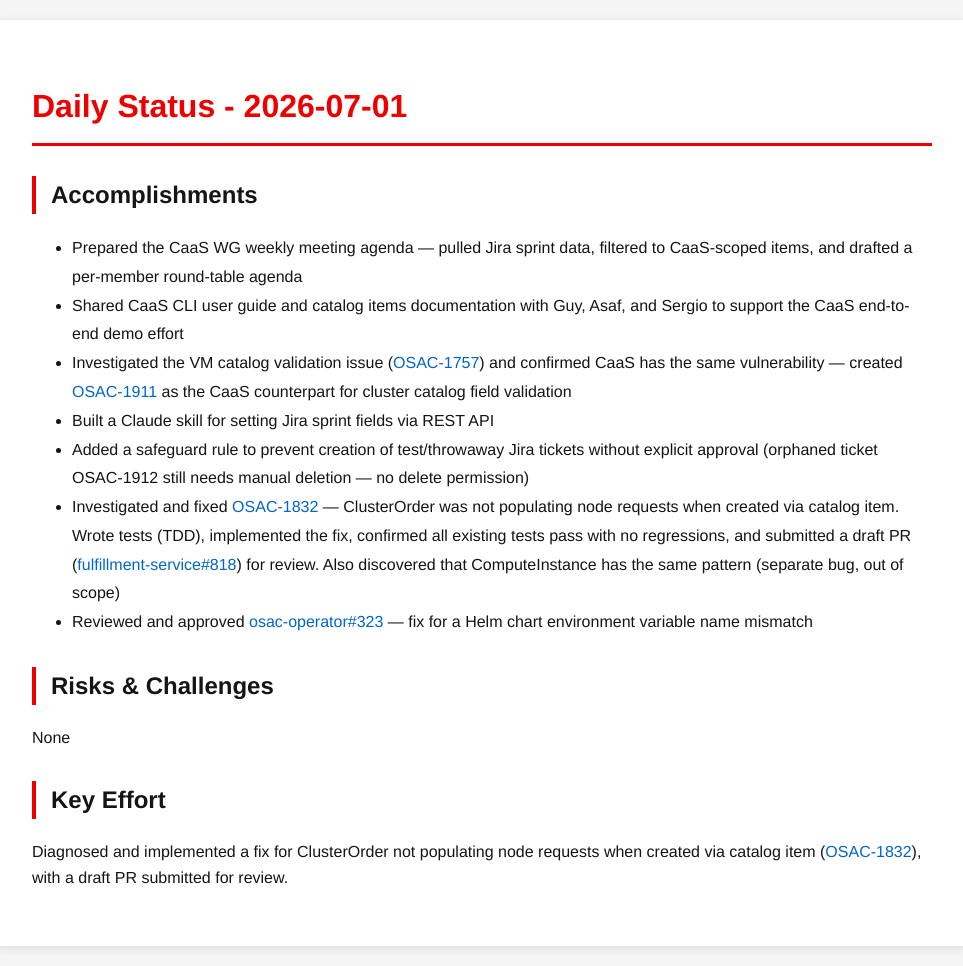
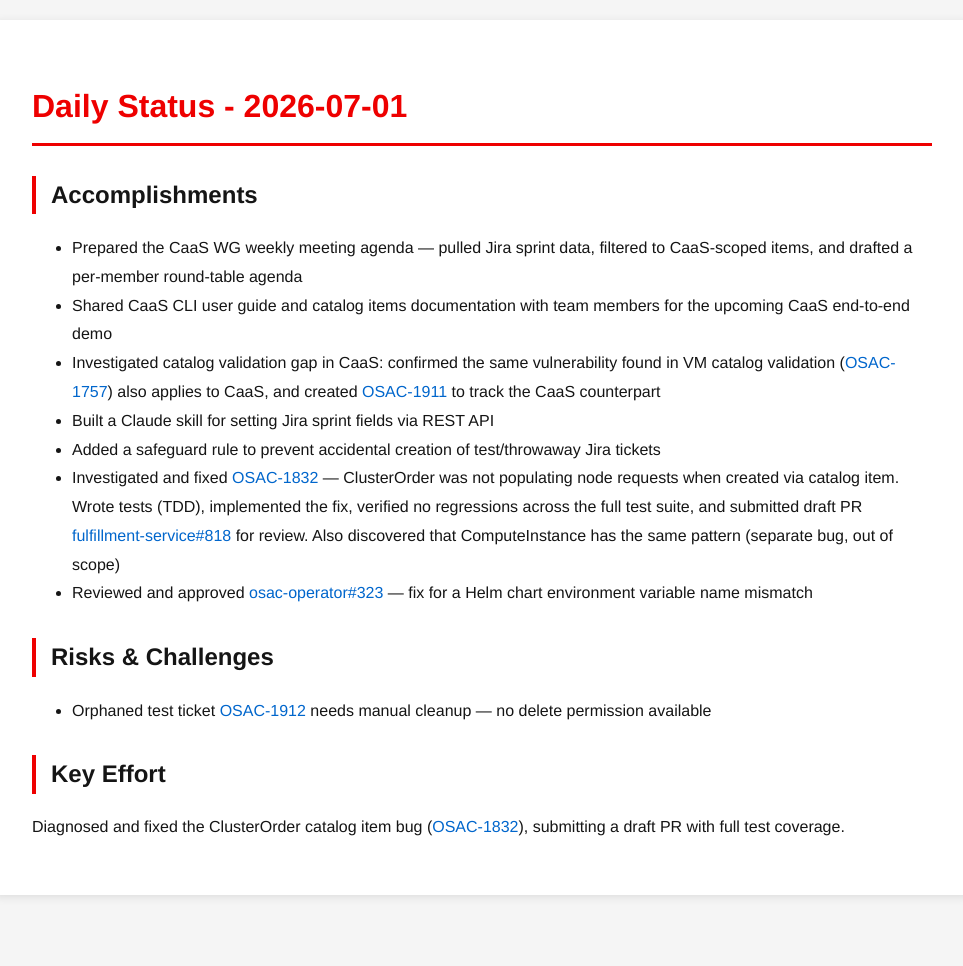
Before and after one commit to tzvatot/daily-status, a Jekyll site: the page built from 2026-07-01.md, in a window 1280 px wide. Shown: the whole page, without its empty margins (158-1121 px from the left). Built offline with Jekyll 4.4.1, drawn with Linux system fonts in a browser that asks for light colours; after the commit the page ends 915 px from its top, so only the background shows below that.

Commit message:
Daily status update - 2026-07-01

```diff
--- a/2026-07-01.md
+++ b/2026-07-01.md
@@ -8,15 +8,15 @@
 
 ## Accomplishments
 - Prepared the CaaS WG weekly meeting agenda — pulled Jira sprint data, filtered to CaaS-scoped items, and drafted a per-member round-table agenda
-- Shared CaaS CLI user guide and catalog items documentation with Guy, Asaf, and Sergio to support the CaaS end-to-end demo effort
-- Investigated the VM catalog validation issue ([OSAC-1757](https://redhat.atlassian.net/browse/OSAC-1757)) and confirmed CaaS has the same vulnerability — created [OSAC-1911](https://redhat.atlassian.net/browse/OSAC-1911) as the CaaS counterpart for cluster catalog field validation
+- Shared CaaS CLI user guide and catalog items documentation with team members for the upcoming CaaS end-to-end demo
+- Investigated catalog validation gap in CaaS: confirmed the same vulnerability found in VM catalog validation ([OSAC-1757](https://redhat.atlassian.net/browse/OSAC-1757)) also applies to CaaS, and created [OSAC-1911](https://redhat.atlassian.net/browse/OSAC-1911) to track the CaaS counterpart
 - Built a Claude skill for setting Jira sprint fields via REST API
-- Added a safeguard rule to prevent creation of test/throwaway Jira tickets without explicit approval (orphaned ticket OSAC-1912 still needs manual deletion — no delete permission)
-- Investigated and fixed [OSAC-1832](https://redhat.atlassian.net/browse/OSAC-1832) — ClusterOrder was not populating node requests when created via catalog item. Wrote tests (TDD), implemented the fix, confirmed all existing tests pass with no regressions, and submitted a draft PR ([fulfillment-service#818](https://github.com/osac-project/fulfillment-service/pull/818)) for review. Also discovered that ComputeInstance has the same pattern (separate bug, out of scope)
+- Added a safeguard rule to prevent accidental creation of test/throwaway Jira tickets
+- Investigated and fixed [OSAC-1832](https://redhat.atlassian.net/browse/OSAC-1832) — ClusterOrder was not populating node requests when created via catalog item. Wrote tests (TDD), implemented the fix, verified no regressions across the full test suite, and submitted draft PR [fulfillment-service#818](https://github.com/osac-project/fulfillment-service/pull/818) for review. Also discovered that ComputeInstance has the same pattern (separate bug, out of scope)
 - Reviewed and approved [osac-operator#323](https://github.com/osac-project/osac-operator/pull/323) — fix for a Helm chart environment variable name mismatch
 
 ## Risks & Challenges
-None
+- Orphaned test ticket [OSAC-1912](https://redhat.atlassian.net/browse/OSAC-1912) needs manual cleanup — no delete permission available
 
 ## Key Effort
-Diagnosed and implemented a fix for ClusterOrder not populating node requests when created via catalog item ([OSAC-1832](https://redhat.atlassian.net/browse/OSAC-1832)), with a draft PR submitted for review.
+Diagnosed and fixed the ClusterOrder catalog item bug ([OSAC-1832](https://redhat.atlassian.net/browse/OSAC-1832)), submitting a draft PR with full test coverage.
```
